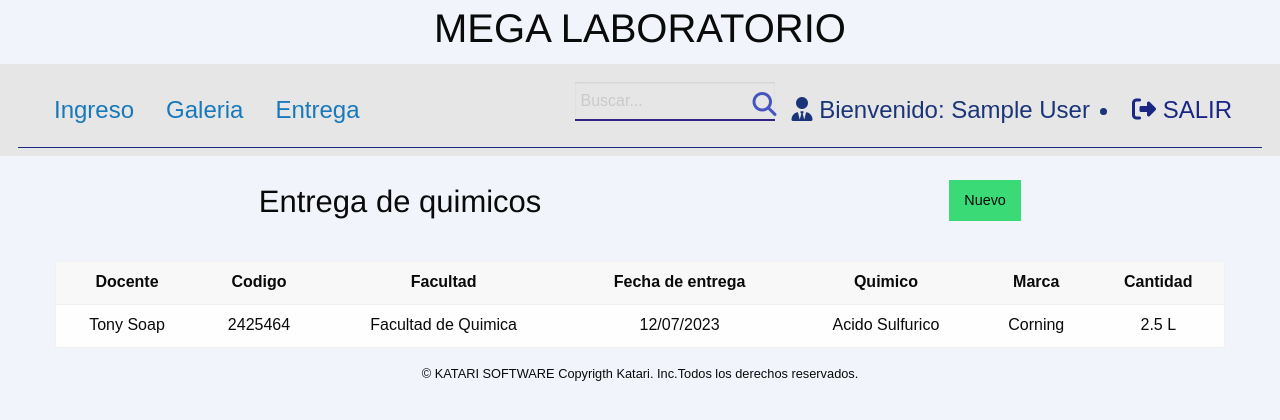
After one commit to Jhojan-0-0/laboratorio., a PHP site: the page made by views/entrega/index.php in a window 1280 px wide. The commit adds this page. Shown: the top 420 px of the page. Run offline with PHP 8.4, Linux system fonts and the light colour scheme; the template is opened without the code that fills it, so the values that code supplies are empty; the visitor is signed in with stand-in values (Sample User, id 1); some libraries are stand-ins or nearby versions.

Commit message:
diseños ya avanzados de ingreso, galeria y de entrega

```diff
--- /dev/null
+++ b/views/entrega/index.php
@@ -0,0 +1,43 @@
+<?php require ('views/header.php');?>
+<br>
+<div class="grid-container">
+	<div class="grid-x align-spaced">
+		<h3>Entrega de quimicos</h3>
+		<a class="button success">Nuevo</a>
+	</div>
+    <br>
+
+<!-- Creacion de la tabla de los quimicos entregados  -->
+
+	<div class="grid-x text-center">
+		<table>
+			<thead>
+				<tr>
+					<th class="text-center">Docente</th>
+					<th class="text-center">Codigo</th>
+					<th class="text-center">Facultad</th>
+					<th class="text-center">Fecha de entrega</th>
+					<th class="text-center">Quimico</th>
+					<th class="text-center">Marca</th>
+					<th class="text-center">Cantidad</th>
+				</tr>
+			</thead>
+
+<!-- Reprecentacion de informacion de la tabla -->
+
+			<tbody id="personal-data">
+				<tr>
+					<td>Tony Soap</td>
+					<td>2425464</td>
+					<td>Facultad de Quimica</td>
+					<td>12/07/2023</td>
+					<td>Acido Sulfurico</td>
+					<td>Corning</td>
+					<td>2.5 L</td>
+				</tr>
+			</tbody>
+		</table>
+	</div>
+</div>
+
+<?php require ('views/footer.php');?>
--- a/views/header.php
+++ b/views/header.php
@@ -4,7 +4,7 @@
 <head>
   <meta charset="utf-8" />
   <meta name="viewport" content="width=device-width, initial-scale=1.0" />
-  <title>Katari Price</title>
+  <title>Laboratorio</title>
   <!-- FAVICON -->
   <link rel="shortcut icon" href="<?php echo constant('URL') . 'public/img/favicon.ico' ?>">
   <!-- FOUNDATION CSS-PRINCIPAL Y NECESARIO -->
@@ -26,7 +26,7 @@
   <div class="off-canvas-wrapper">
     <div class="off-canvas-content" data-off-canvas-content>
       <div class="class text-center">
-        <h3>LABORATORIO</h3>
+        <h2>MEGA LABORATORIO</h2>
       </div>
     <div class="top-bar " id="topbar-center-logo">
         <!-- HEADER MAIN PAGE -->
@@ -34,9 +34,9 @@
           <div class="grid-x container">
           <div class="top-bar-left">
           <ul class="menu vertical medium-horizontal">
-            <li><a href="#">Ingreso</a></li>
-             <li><a href="#">Galeria</a></li>
-             <li><a href="#">Entrega</a></li>
+              <li><a href="<?php echo constant('URL'); ?>ingreso">Ingreso</a></li>
+              <li><a href="<?php echo constant('URL'); ?>galeria">Galeria</a></li>
+              <li><a href="<?php echo constant('URL'); ?>entrega">Entrega</a></li>
              </ul>
            </div>
 
@@ -62,3 +62,4 @@
           </div>
         </header>
         <!-- HEADER MAIN PAGE END-->
+    </div>
--- a/views/login/index.php
+++ b/views/login/index.php
@@ -26,9 +26,9 @@
           </div>
           <form action="<?php echo constant('URL'); ?>login/logIn" method="POST">
             <label for="usuario">Usuario</label>
-            <input type="text" name="usuario" id="usuario" value="zeta" required/>
+            <input type="text" name="usuario" id="usuario" value="jhon" required/>
             <label for="password">Contraseña</label>
-            <input type="password" name="password" id="password" value="zeta" required/>
+            <input type="password" name="password" id="password" value="123" required/>
             <input type="submit" value="Ingresar" class="button success" />
           </form>
         </div>
```
Also changed, not shown: controller/entrega.php (added, +15 -0 lines), controller/galeria.php (added, +15 -0 lines), controller/ingreso.php (added, +15 -0 lines), views/galeria/index.php (added, +31 -0 lines), views/ingreso/index.php (added, +38 -0 lines).
